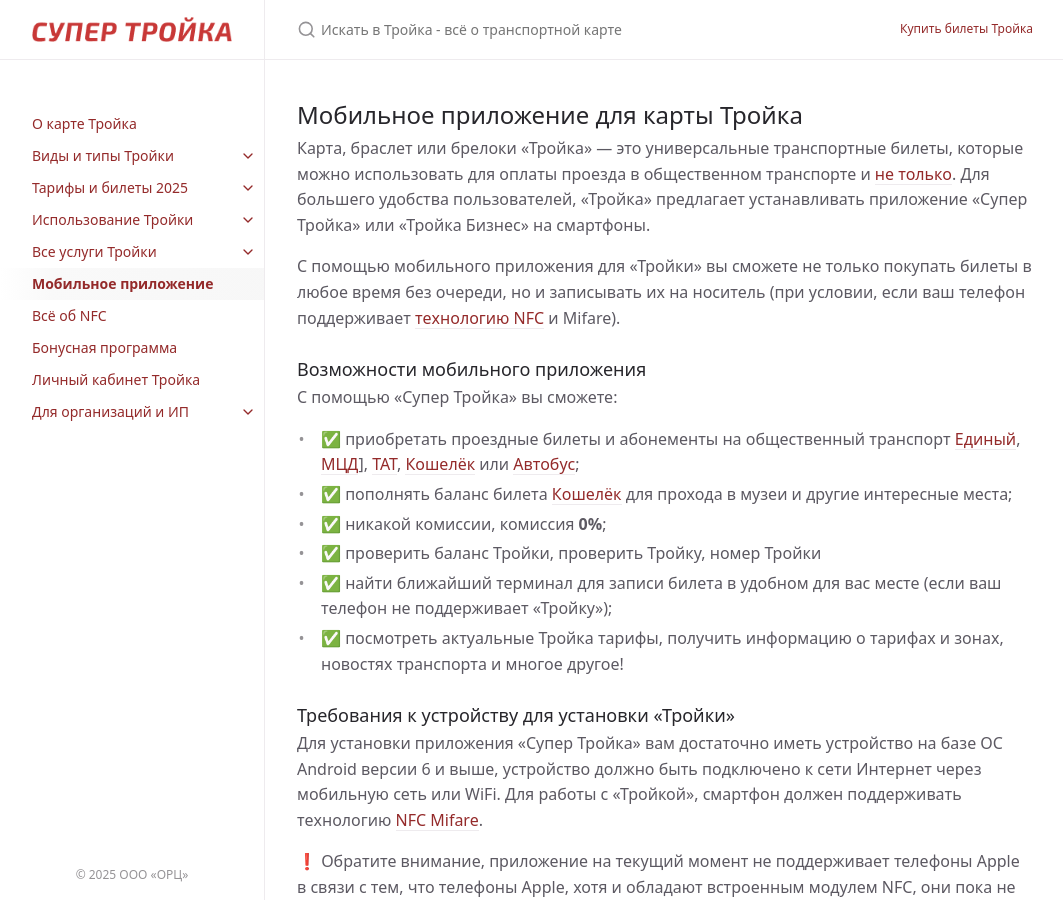
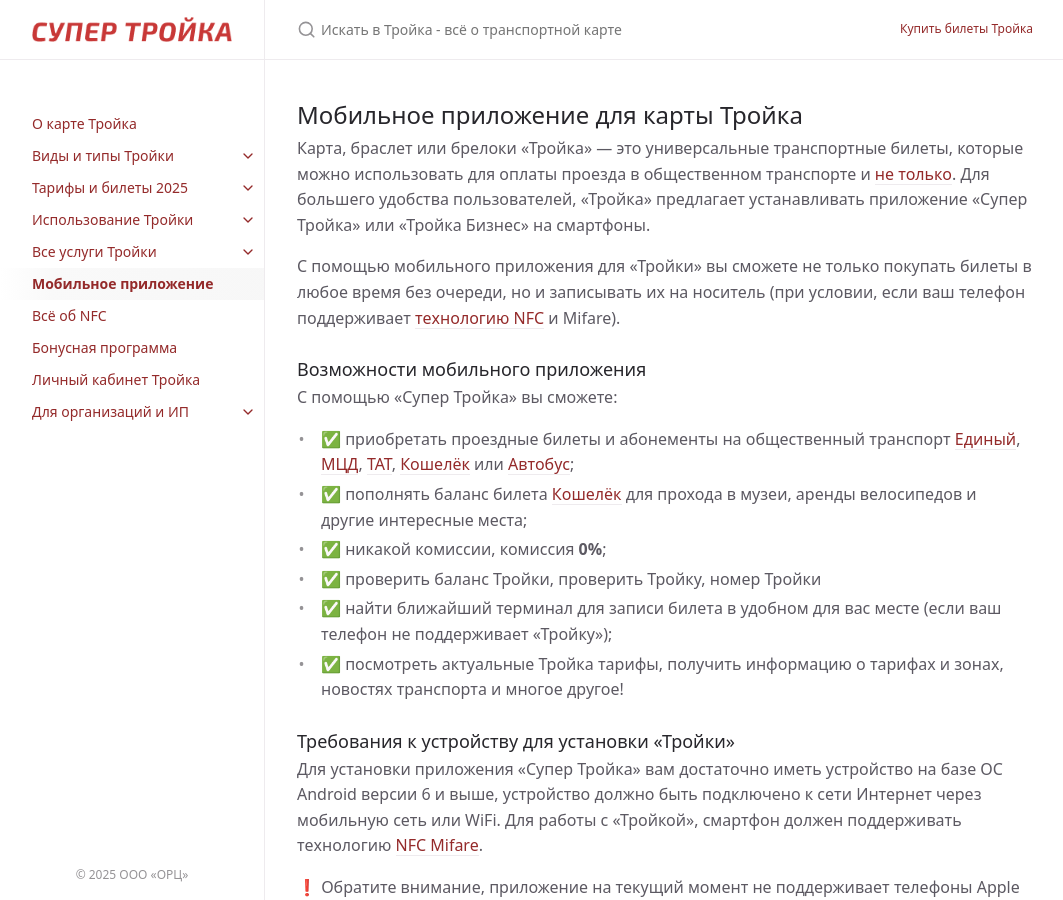
Before and after one commit to InvoiceBox/wiki.supertroika.ru, a Jekyll site: the page built from troika/apps.md, in a window 1280 px wide and 900 px high. Shown: the whole window, without its empty margins (107-1170 px from the left). Built offline with Jekyll 4.4.1, drawn with Linux system fonts in a browser that asks for light colours; emoji names are drawn with the system emoji font; comment, search, counter and statistics services are not loaded.

Commit message:
Small fixes

```diff
--- a/troika/apps.md
+++ b/troika/apps.md
@@ -20,8 +20,8 @@ date: 2025-06-06 11:21:00 +0300
 
 С помощью «Супер Тройка» вы сможете:
 
-- :white_check_mark: приобретать проездные билеты и абонементы на общественный транспорт [Единый](/troika/tickets/single/), [МЦД](/troika/tickets/single/)], [ТАТ](/troika/tickets/tat/), [Кошелёк](/troika/tickets/purse/) или [Автобус](/troika/tickets/tat/);
-- :white_check_mark: пополнять баланс билета [Кошелёк](/troika/tickets/purse/) для прохода в музеи и другие интересные места;
+- :white_check_mark: приобретать проездные билеты и абонементы на общественный транспорт [Единый](/troika/tickets/single/), [МЦД](/troika/tickets/single/), [ТАТ](/troika/tickets/tat/), [Кошелёк](/troika/tickets/purse/) или [Автобус](/troika/tickets/tat/);
+- :white_check_mark: пополнять баланс билета [Кошелёк](/troika/tickets/purse/) для прохода в музеи, аренды велосипедов и другие интересные места;
 - :white_check_mark: никакой комиссии, комиссия **0%**;
 - :white_check_mark: проверить баланс Тройки, проверить Тройку, номер Тройки
 - :white_check_mark: найти ближайший терминал для записи билета в удобном для вас месте (если ваш телефон не поддерживает «Тройку»);
```
